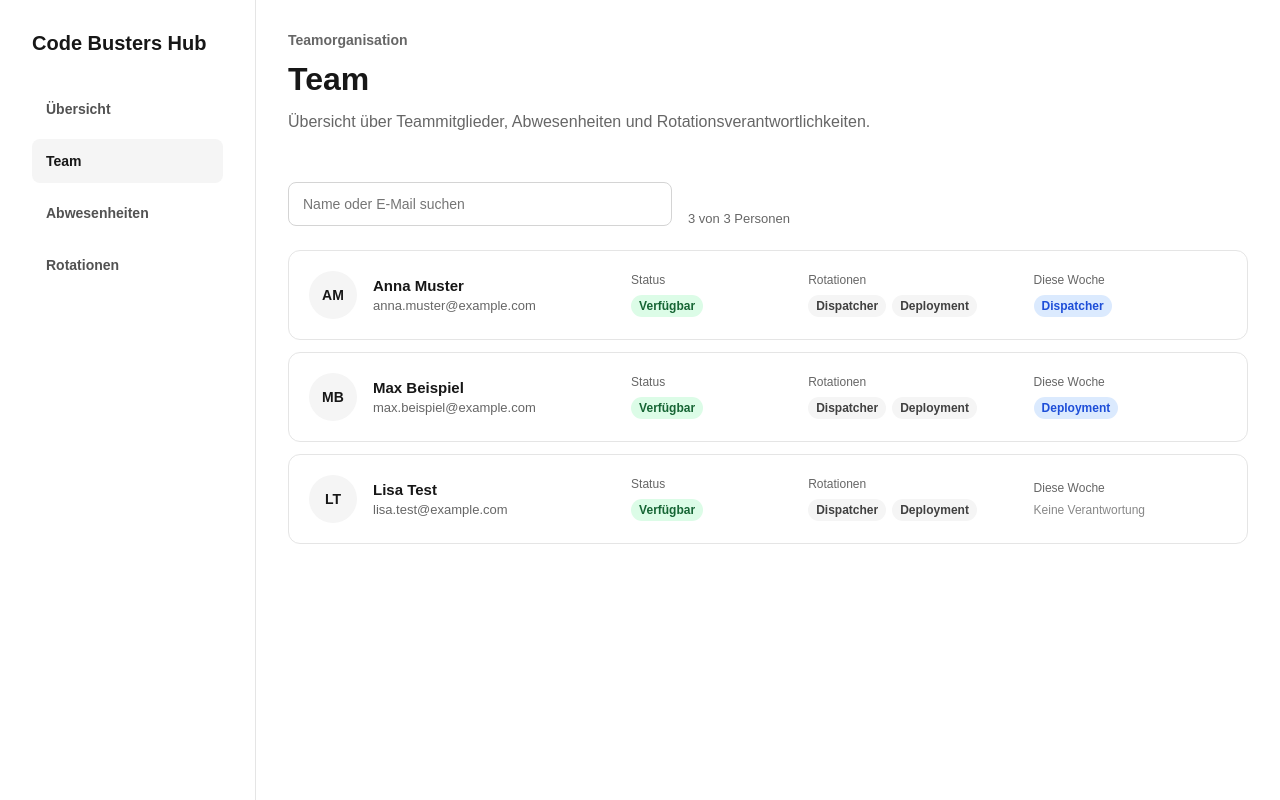
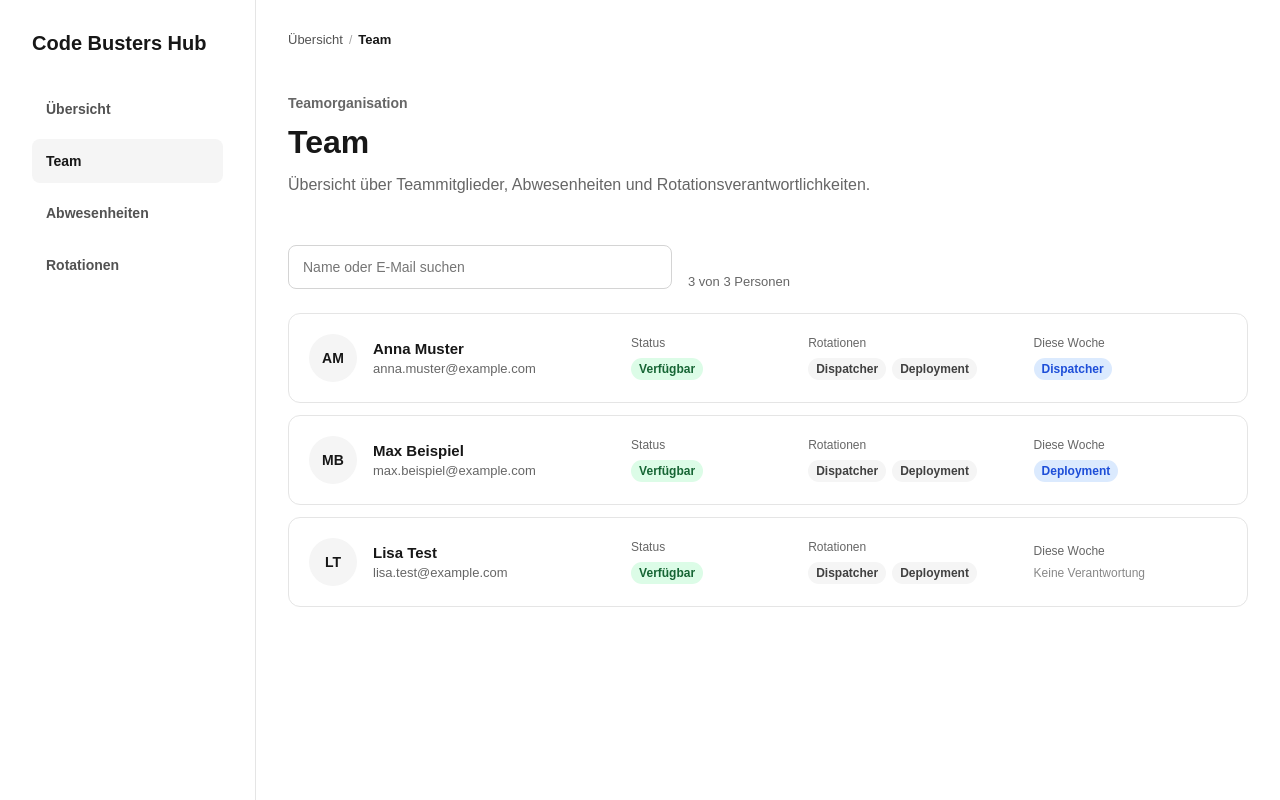
Before and after one commit to ZeShohei/code-busters-hub, a Next.js app: page /team in a window 1280 px wide. Built offline with nearby package versions, Linux system fonts and the light colour scheme.

Commit message:
refactor: gemeinsamen Seitenheader für Übersichtsseiten einführen

```diff
--- a/src/app/absences/page.module.css
+++ b/src/app/absences/page.module.css
@@ -3,27 +3,3 @@
     flex-direction: column;
     gap: 3rem;
 }
-
-.header {
-    display: flex;
-    flex-direction: column;
-    gap: 0.75rem;
-}
-
-.eyebrow {
-    color: #666;
-    font-size: 0.875rem;
-    font-weight: 600;
-}
-
-.header h1 {
-    font-size: 2rem;
-    line-height: 1.2;
-}
-
-.description {
-    max-width: 40rem;
-
-    color: #666;
-    line-height: 1.5;
-}
--- a/src/app/rotations/page.module.css
+++ b/src/app/rotations/page.module.css
@@ -3,27 +3,3 @@
     flex-direction: column;
     gap: 3rem;
 }
-
-.header {
-    display: flex;
-    flex-direction: column;
-    gap: 0.75rem;
-}
-
-.eyebrow {
-    color: #666;
-    font-size: 0.875rem;
-    font-weight: 600;
-}
-
-.header h1 {
-    font-size: 2rem;
-    line-height: 1.2;
-}
-
-.description {
-    max-width: 40rem;
-
-    color: #666;
-    line-height: 1.5;
-}
--- a/src/app/team/[id]/page.tsx
+++ b/src/app/team/[id]/page.tsx
@@ -14,7 +14,6 @@ import {
   isDateInRange,
   parseDate,
 } from "@/utils/date";
-import Link from "next/link";
 
 import styles from "./page.module.css";
 import { Breadcrumbs } from "@/components/Breadcrumbs/Breadcrumbs";
--- a/src/app/team/page.module.css
+++ b/src/app/team/page.module.css
@@ -3,27 +3,3 @@
     flex-direction: column;
     gap: 3rem;
 }
-
-.header {
-    display: flex;
-    flex-direction: column;
-    gap: 0.75rem;
-}
-
-.eyebrow {
-    color: #666;
-    font-size: 0.875rem;
-    font-weight: 600;
-}
-
-.header h1 {
-    font-size: 2rem;
-    line-height: 1.2;
-}
-
-.description {
-    max-width: 40rem;
-
-    color: #666;
-    line-height: 1.5;
-}
--- a/src/app/team/page.tsx
+++ b/src/app/team/page.tsx
@@ -9,6 +9,8 @@ import { resolveRotation } from "@/features/rotations/utils";
 import { TeamList } from "@/features/team/TeamList";
 import { teamMembers } from "@/features/team/mockData";
 import { getCurrentRotation } from "@/utils/date";
+import { Breadcrumbs } from "@/components/Breadcrumbs/Breadcrumbs";
+import { PageHeader } from "@/components/PageHeader/PageHeader";
 
 import styles from "./page.module.css";
 
@@ -27,16 +29,23 @@ export default function TeamPage() {
 
   return (
     <section className={styles.page}>
-      <header className={styles.header}>
-        <p className={styles.eyebrow}>Teamorganisation</p>
+      <Breadcrumbs
+        items={[
+          {
+            label: "Übersicht",
+            href: "/",
+          },
+          {
+            label: "Team",
+          },
+        ]}
+      />
 
-        <h1>Team</h1>
-
-        <p className={styles.description}>
-          Übersicht über Teammitglieder, Abwesenheiten und
-          Rotationsverantwortlichkeiten.
-        </p>
-      </header>
+      <PageHeader
+        eyebrow="Teamorganisation"
+        title="Team"
+        description="Übersicht über Teammitglieder, Abwesenheiten und Rotationsverantwortlichkeiten."
+      />
 
       <TeamList
         teamMembers={teamMembers}
--- /dev/null
+++ b/src/components/PageHeader/PageHeader.module.css
@@ -0,0 +1,23 @@
+.header {
+    display: flex;
+    flex-direction: column;
+    gap: 0.75rem;
+}
+
+.eyebrow {
+    color: #666;
+    font-size: 0.875rem;
+    font-weight: 600;
+}
+
+.header h1 {
+    font-size: 2rem;
+    line-height: 1.2;
+}
+
+.description {
+    max-width: 40rem;
+
+    color: #666;
+    line-height: 1.5;
+}
--- /dev/null
+++ b/src/components/PageHeader/PageHeader.tsx
@@ -0,0 +1,25 @@
+import styles from "./PageHeader.module.css";
+
+interface PageHeaderProps {
+  eyebrow?: string;
+  title: string;
+  description?: string;
+}
+
+export const PageHeader = ({
+  eyebrow,
+  title,
+  description,
+}: PageHeaderProps) => {
+  return (
+    <header className={styles.header}>
+      {eyebrow ? <p className={styles.eyebrow}>{eyebrow}</p> : null}
+
+      <h1>{title}</h1>
+
+      {description ? <p className={styles.description}>{description}</p> : null}
+    </header>
+  );
+};
+
+PageHeader.displayName = "PageHeader";
```
Also changed, not shown: src/app/absences/page.tsx (+7 -11 lines), src/app/rotations/page.tsx (+7 -10 lines).
